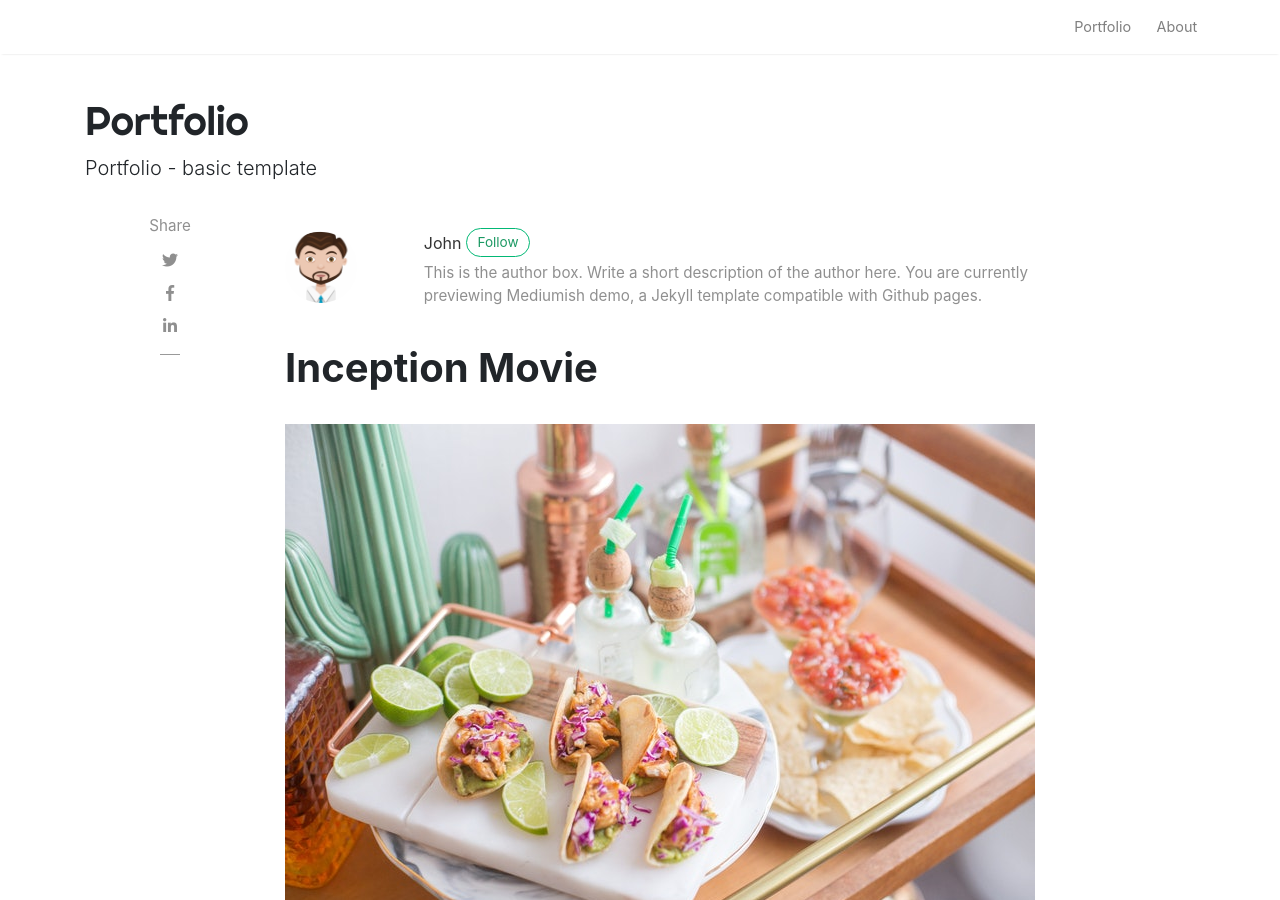
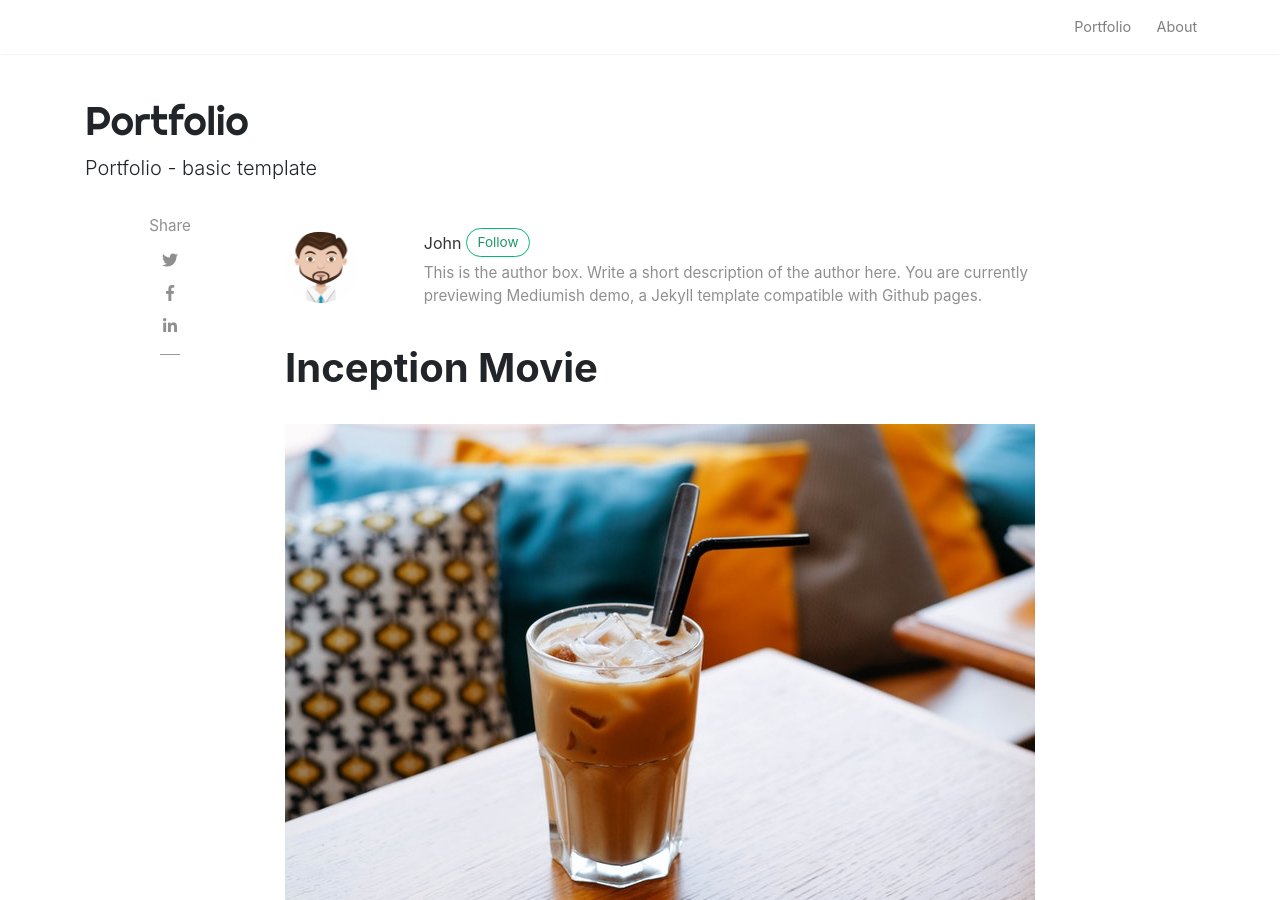
Before and after one commit to malawrim/malawrim.github.io, a Jekyll site: the page built from _posts/2018-01-11-customer-service.md, in a window 1280 px wide and 900 px high. Built offline with Jekyll 4.4.1, drawn with Linux system fonts in a browser that asks for light colours; nearby versions of some CDN libraries; comment, search, counter and statistics services are not loaded.

Commit message:
removing some images

```diff
--- a/_posts/2018-01-11-customer-service.md
+++ b/_posts/2018-01-11-customer-service.md
@@ -4,7 +4,7 @@ title:  "Inception Movie"
 author: john
 categories: [ Jekyll, tutorial ]
 tags: [red, yellow]
-image: assets/images/11.jpg
+image: assets/images/6.jpg
 description: "My review of Inception movie. Acting, plot and something else in this short description."
 featured: true
 hidden: true
```
Also changed, not shown: assets/images/favicon.ico (deleted), assets/images/log.png (deleted), assets/images/logo.png (deleted), assets/images/mediumish-jekyll-template.png (deleted).
